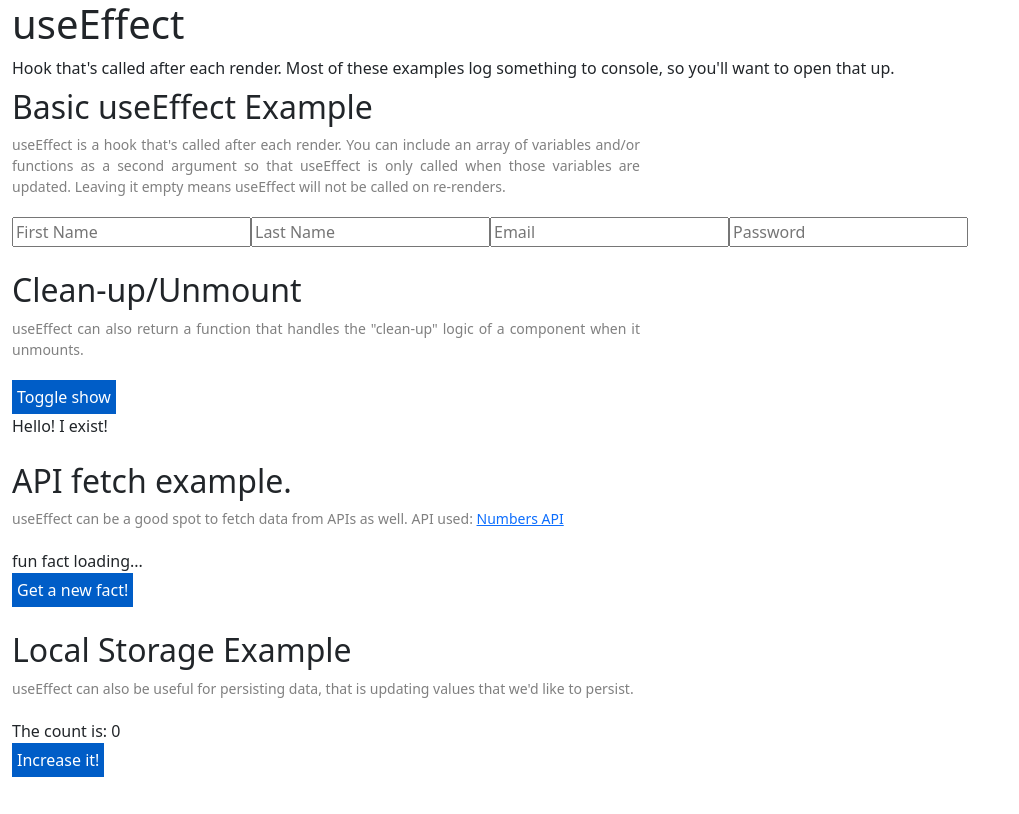
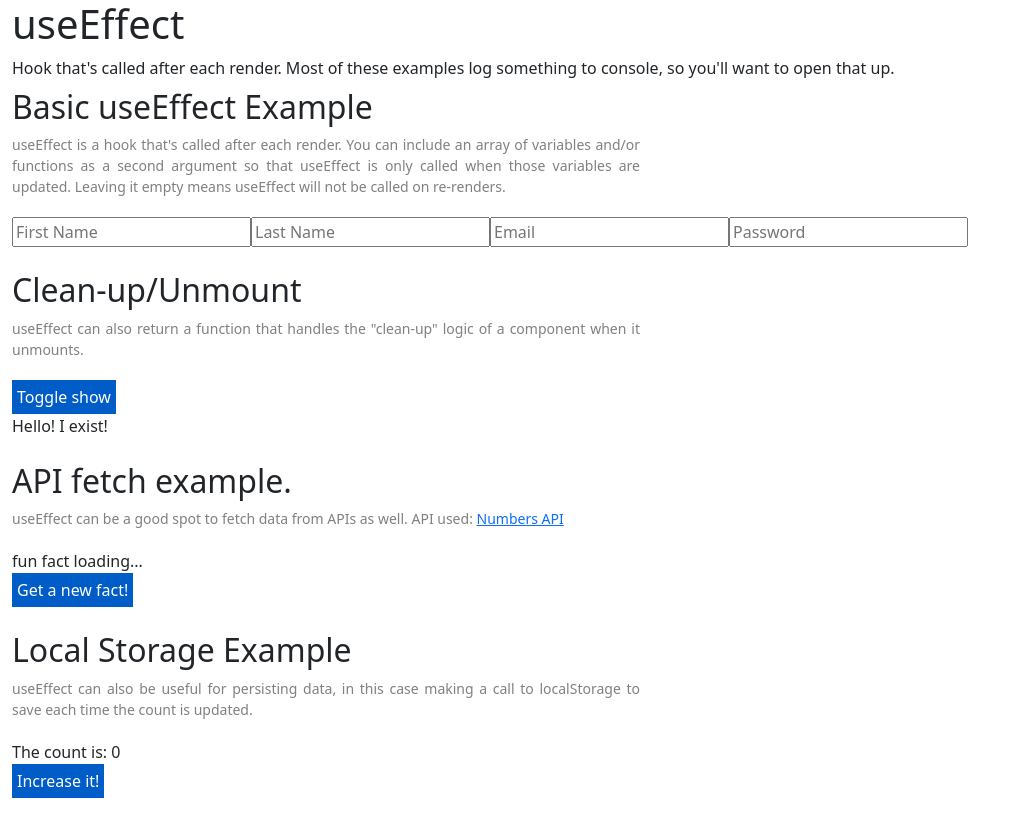
Before and after one commit to maxsonyang/react-hooks, a Gatsby site: page /useEffect in a window 1280 px wide. Shown: the whole page, without its empty margins (0-1019 px from the left). Built offline with nearby package versions, Linux system fonts and the light colour scheme; Gatsby itself is replaced by a stand-in of ours; no server answers.

Commit message:
small fix to text and making random number call static for now

```diff
--- a/src/pages/useEffect.js
+++ b/src/pages/useEffect.js
@@ -132,7 +132,7 @@ function UseStatePage() {
           </h2>
           <div className="blurb">
             useEffect can be a good spot to fetch data from APIs as well.
-            API used: <a href="http://numbersapi.com/" target="_blank">Numbers API</a>
+            API used: <a href="https://numbersapi.com/" target="_blank">Numbers API</a>
           </div>
           <div>
             {loading ? 'fun fact loading...' : data }
@@ -148,8 +148,9 @@ function UseStatePage() {
             Local Storage Example
           </h2>
           <div className="blurb">
-            useEffect can also be useful for persisting data, that is updating
-            values that we'd like to persist.
+            useEffect can also be useful for persisting data, in this case
+            making a call to localStorage to save each time the count is
+            updated.
           </div>
           <div>
             The count is: {`${count}`}
```
